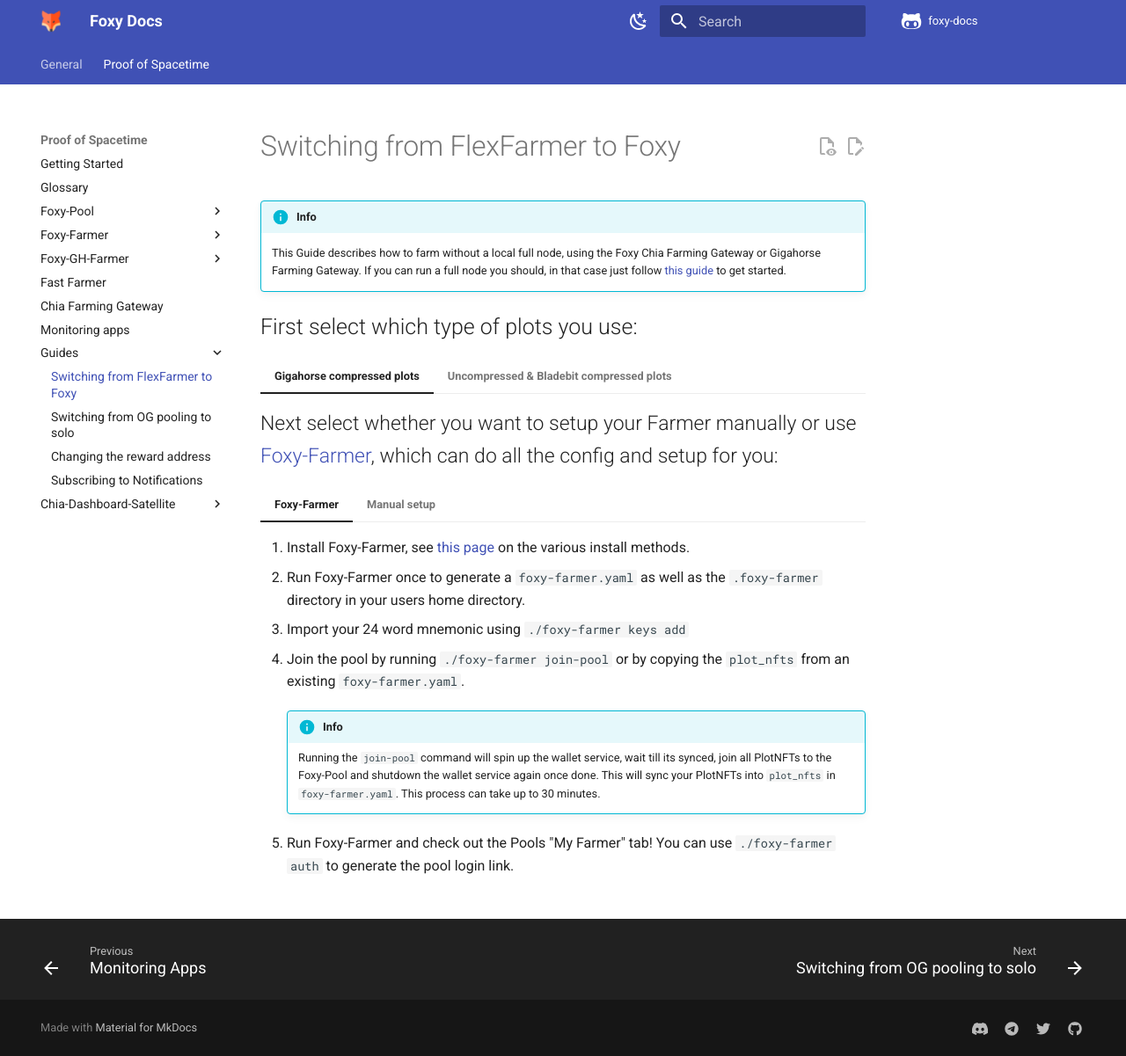
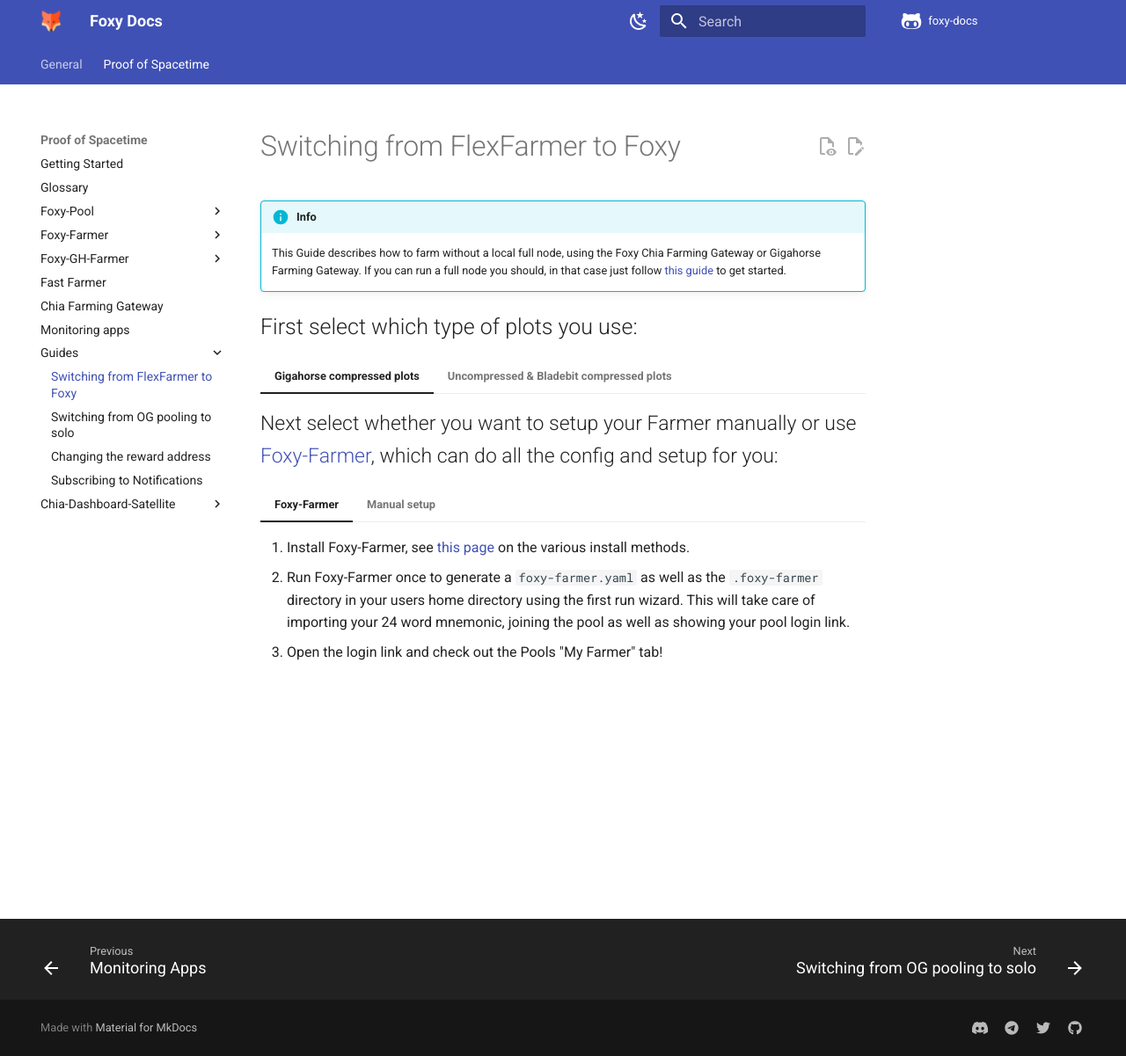
Before and after one commit to foxypool/docs, an MkDocs documentation site: the page built from docs/proof-of-spacetime/guides/switching-from-flex-farmer-to-foxy.md, in a window 1280 px wide and 1201 px high. Shown: the whole window at 88% size. Built offline with MkDocs 1.6.1 and Material for MkDocs 9.7.7, drawn with Linux system fonts in a browser that asks for light colours; comment, search, counter and statistics services are not loaded.

Commit message:
Reference the frw of foxy-farmer in flexfarmer guide

```diff
--- a/docs/proof-of-spacetime/guides/switching-from-flex-farmer-to-foxy.md
+++ b/docs/proof-of-spacetime/guides/switching-from-flex-farmer-to-foxy.md
@@ -9,14 +9,8 @@
 
     === "Foxy-Farmer"
         1. Install Foxy-Farmer, see [this page](../foxy-farmer/installing.md){ target=_blank } on the various install methods.
-        2. Run Foxy-Farmer once to generate a `foxy-farmer.yaml` as well as the `.foxy-farmer` directory in your users home directory.
-        3. Import your 24 word mnemonic using `./foxy-farmer keys add`
-        4. Join the pool by running `./foxy-farmer join-pool` or by copying the `plot_nfts` from an existing `foxy-farmer.yaml`.
-
-            !!! info
-                Running the `join-pool` command will spin up the wallet service, wait till its synced, join all PlotNFTs to the Foxy-Pool and shutdown the wallet service again once done. This will sync your PlotNFTs into `plot_nfts` in `foxy-farmer.yaml`. This process can take up to 30 minutes.
-
-        5. Run Foxy-Farmer and check out the Pools "My Farmer" tab!  You can use `./foxy-farmer auth` to generate the pool login link.
+        2. Run Foxy-Farmer once to generate a `foxy-farmer.yaml` as well as the `.foxy-farmer` directory in your users home directory using the first run wizard. This will take care of importing your 24 word mnemonic, joining the pool as well as showing your pool login link.
+        3. Open the login link and check out the Pools "My Farmer" tab!
 
     === "Manual setup"
 
@@ -48,11 +42,5 @@
 === "Uncompressed & Bladebit compressed plots"
 
     1. Install Foxy-Farmer, see [this page](../foxy-farmer/installing.md){ target=_blank } on the various install methods.
-    2. Run Foxy-Farmer once to generate a `foxy-farmer.yaml` as well as the `.foxy-farmer` directory in your users home directory.
-    3. Import your 24 word mnemonic using `./foxy-farmer keys add`
-    4. Join the pool by running `./foxy-farmer join-pool` or by copying the `plot_nfts` from an existing `foxy-farmer.yaml`.
-
-        !!! info
-            Running the `join-pool` command will spin up the wallet service, wait till its synced, join all PlotNFTs to the Foxy-Pool and shutdown the wallet service again once done. This will sync your PlotNFTs into `plot_nfts` in `foxy-farmer.yaml`. This process can take up to 30 minutes.
-
-    5. Run Foxy-Farmer and check out the Pools "My Farmer" tab! You can use `./foxy-farmer auth` to generate the pool login link.
+    2. Run Foxy-Farmer once to generate a `foxy-farmer.yaml` as well as the `.foxy-farmer` directory in your users home directory using the first run wizard. This will take care of importing your 24 word mnemonic, joining the pool as well as showing your pool login link.
+    3. Open the login link and check out the Pools "My Farmer" tab!
```
